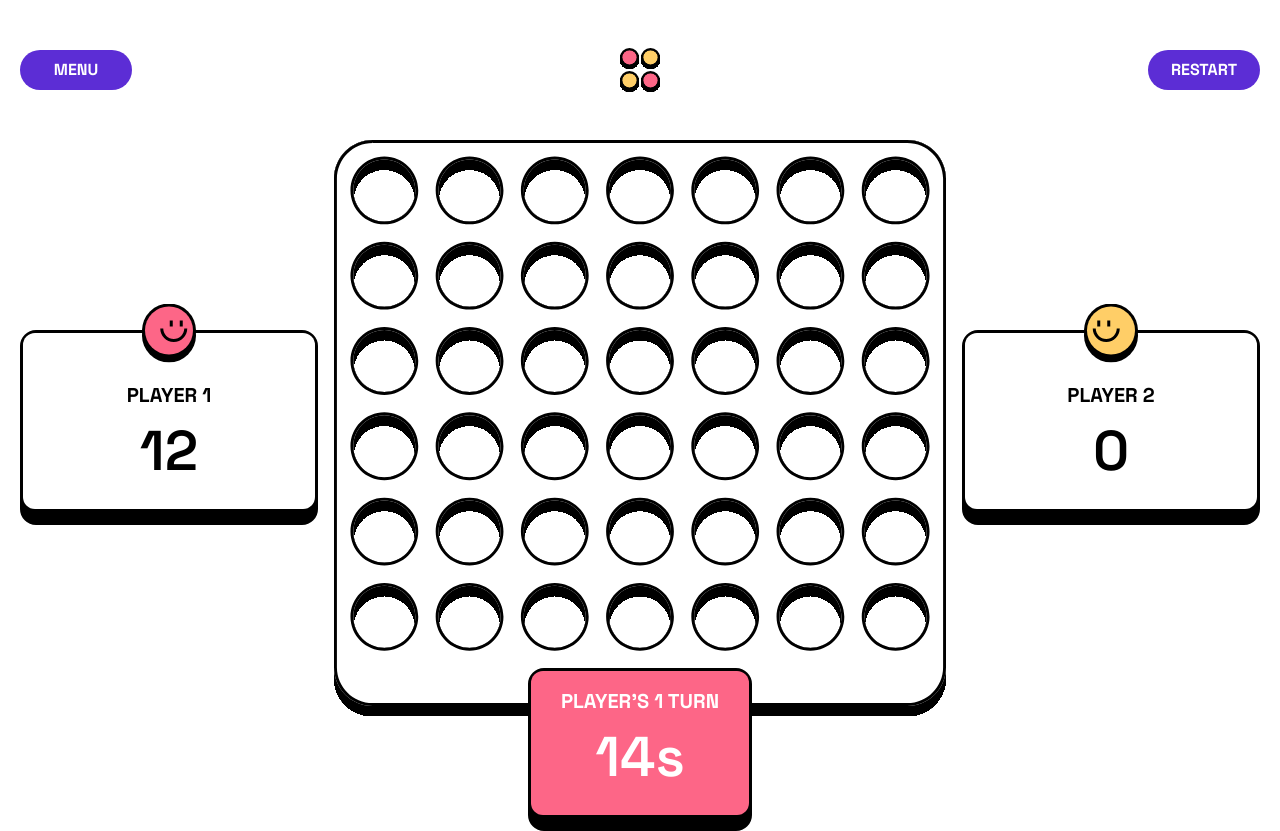
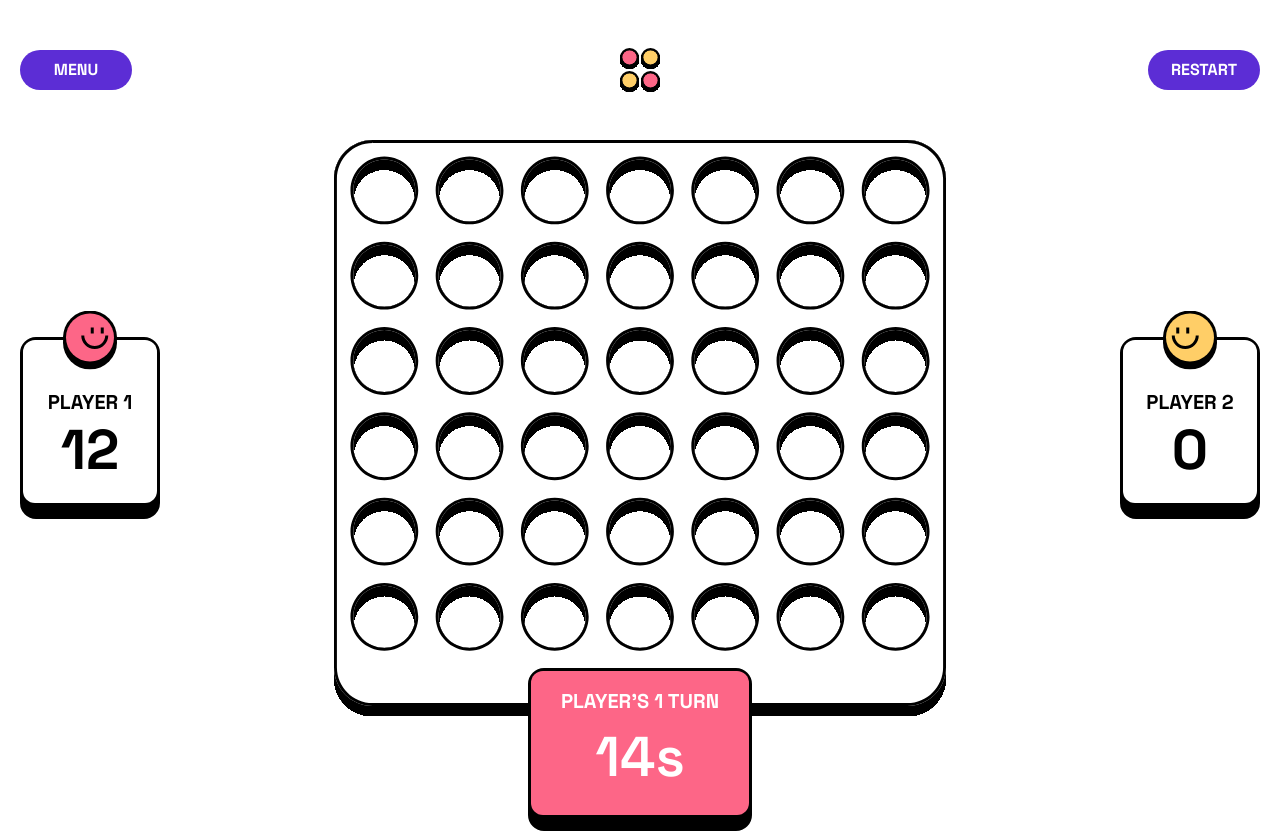
Before and after one commit to raswonders/connect-four-game, a React (Vite) app: page / in a window 1280 px wide. Built offline with nearby package versions, Linux system fonts and the light colour scheme.

Commit message:
style PlayerCard

```diff
--- a/src/components/ui/Game.tsx
+++ b/src/components/ui/Game.tsx
@@ -9,11 +9,13 @@ export function Game() {
     <div className="px-5 mt-12 grid grid-cols-2 lg:grid-cols-4 justify-center gap-x-4 gap-y-12">
       <Navbar className="col-span-2 lg:col-span-4" />
       <PlayerCard
+        variant="left"
         player={1}
         score={12}
         className="self-center justify-self-start"
       />
       <PlayerCard
+        variant="right"
         player={2}
         score={0}
         className="self-center lg:order-2 justify-self-end"
--- a/src/components/ui/PlayerCard.tsx
+++ b/src/components/ui/PlayerCard.tsx
@@ -1,25 +1,42 @@
-import PlayerOneIcon from "../../assets/player-one.svg";
-import PlayerTwoIcon from "../../assets/player-two.svg";
+import RedSmiley from "../../assets/red-smiley.svg";
+import YellowSmiley from "../../assets/yellow-smiley.svg";
 import { Card } from "./Card";
 export type Player = -1 | 0 | 1 | 2;
 
 type Props = {
   player: Player;
   score: number;
+  variant: "left" | "right";
   className?: string;
 };
 
-export function PlayerCard({ player, score, className }: Props) {
-  const icon = player === 1 ? PlayerOneIcon : PlayerTwoIcon;
+export function PlayerCard({ player, score, variant, className }: Props) {
+  const iconUrl = player === 1 ? RedSmiley : YellowSmiley;
   const name = player === 1 ? "Player 1" : "Player 2";
 
+  let iconCss = "";
+  switch (variant) {
+    case "left":
+      iconCss = "left-0 -translate-x-1/2";
+      break;
+    case "right":
+      iconCss = "right-0 lg:right-auto translate-x-1/2 lg:-translate-x-1/2";
+      break;
+  }
+
   return (
-    <Card className={className}>
-      <div className="flex flex-col items-center relative bg-white rounded-xl">
-        <img src={icon} alt="" className="absolute -translate-y-1/2" />
-        <div className="pt-12 pb-4 flex flex-col justify-center items-center">
-          <h1 className="uppercase font-bold text-xl m-0">{name}</h1>
-          <h2 className="text-[56px] font-semibold m-0">{score}</h2>
+    <Card className={`lg:max-w-35 ${className}`}>
+      <div className="w-full flex bg-white rounded-xl my-2">
+        <img
+          src={iconUrl}
+          alt=""
+          className={`absolute top-1/2 lg:top-0 -translate-y-1/2 lg:left-1/2 ${iconCss}`}
+        />
+        <div className="w-full flex flex-col sm:flex-row lg:flex-col justify-center sm:gap-5 lg:gap-0 lg:mt-10 lg:mb-3 items-center">
+          <h1 className="uppercase text-base sm:text-xl font-bold m-0">
+            {name}
+          </h1>
+          <h2 className="text-3xl sm:text-[56px] font-bold m-0">{score}</h2>
         </div>
       </div>
     </Card>
```
Also changed, not shown: src/assets/red-smiley.svg (renamed from src/assets/player-one.svg), src/assets/yellow-smiley.svg (renamed from src/assets/player-two.svg).
